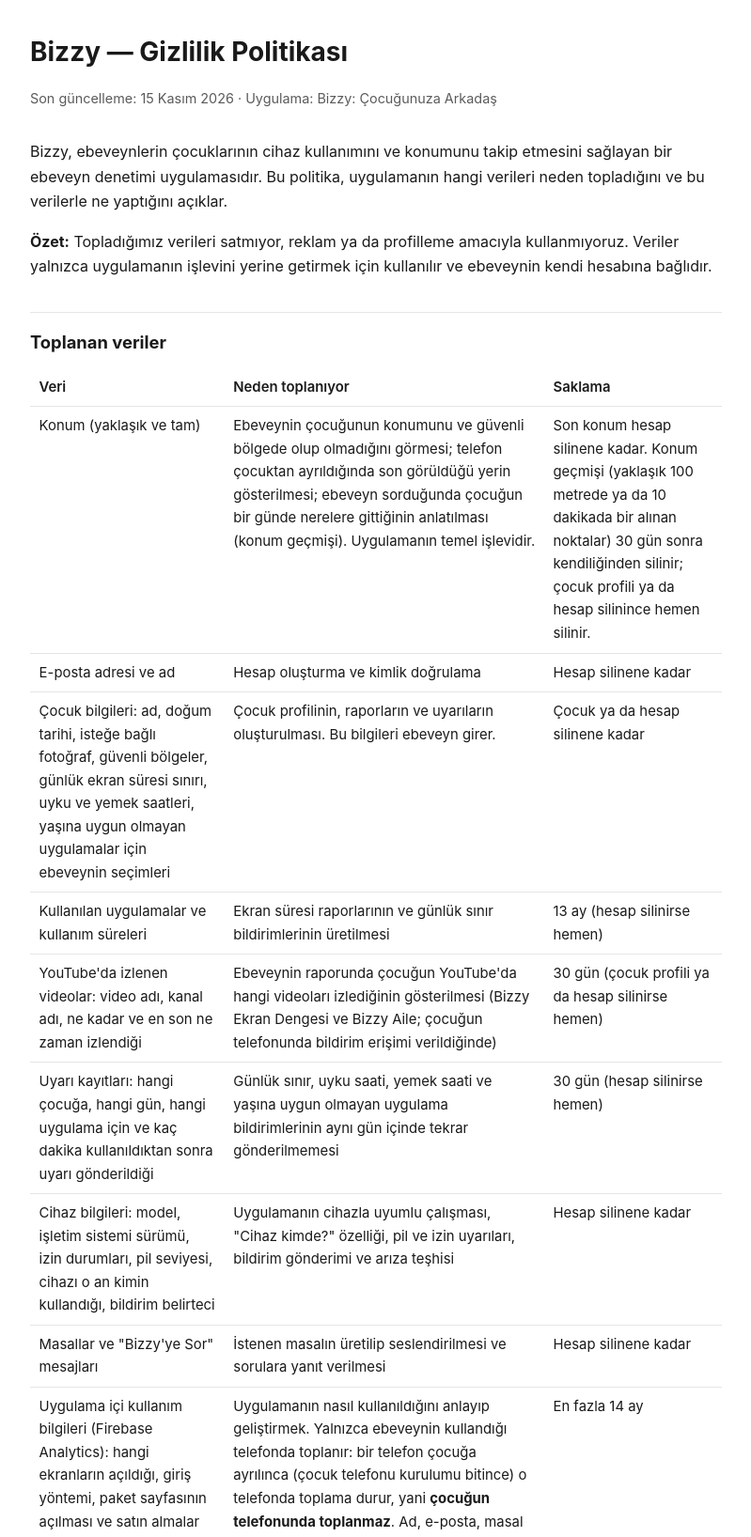
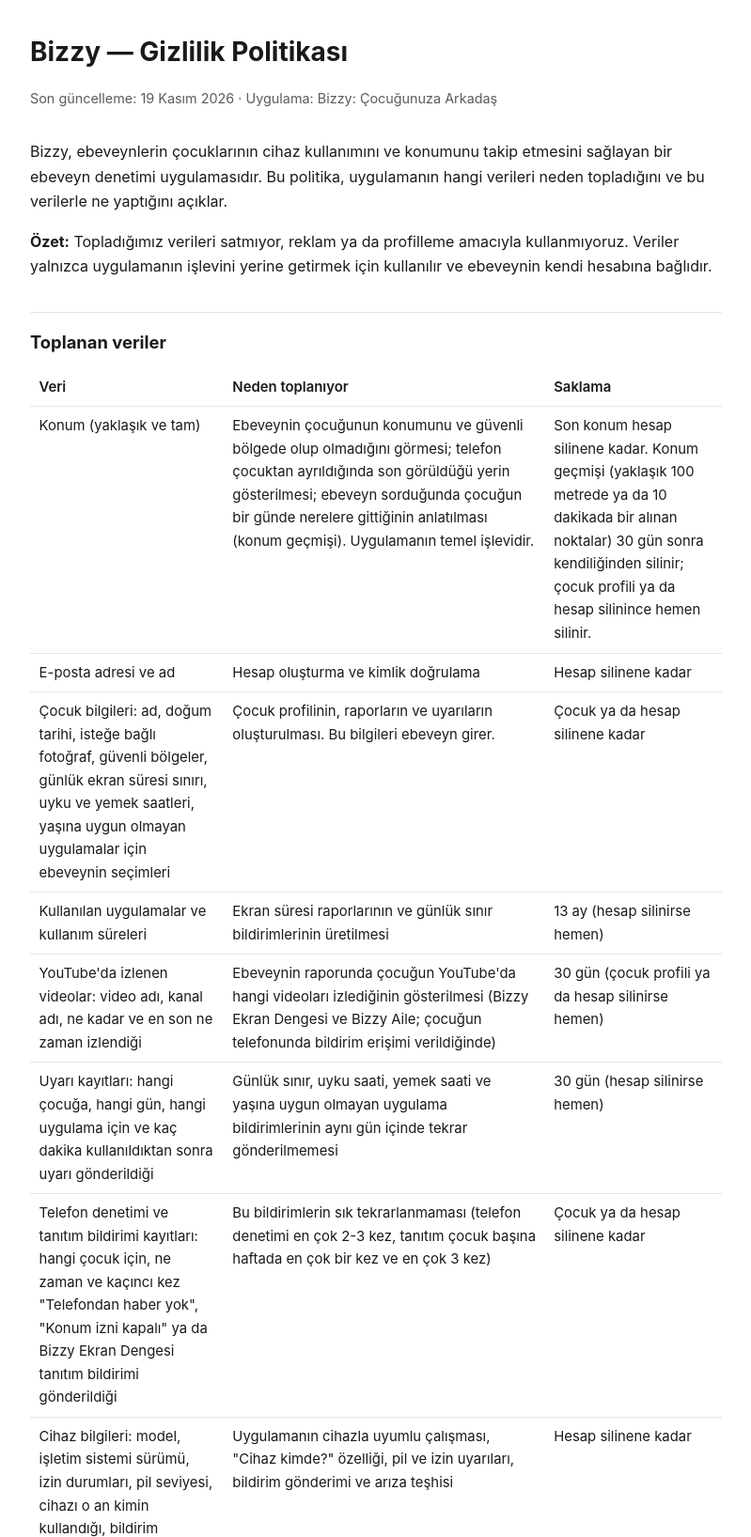
Before and after one commit to tunaes-bit/bizzy-legal, a plain HTML site: page gizlilik/index.html in a window 1280 px wide. Shown: the top 1636 px of the page at 94% size, without its empty margins (240-1039 px from the left). Drawn offline with Linux system fonts and the light colour scheme.

Commit message:
Gizlilik: telefon denetimi ve Ekran Dengesi tanıtım bildirimi kayıtları
Co-Authored-By: Claude Opus 5.5 <noreply@anthropic.com>

```diff
--- a/gizlilik/index.html
+++ b/gizlilik/index.html
@@ -34,7 +34,7 @@
 <main>
 
 <h1>Bizzy — Gizlilik Politikası</h1>
-<p class="ust">Son güncelleme: 15 Kasım 2026 · Uygulama: Bizzy: Çocuğunuza Arkadaş</p>
+<p class="ust">Son güncelleme: 19 Kasım 2026 · Uygulama: Bizzy: Çocuğunuza Arkadaş</p>
 
 <p>Bizzy, ebeveynlerin çocuklarının cihaz kullanımını ve konumunu takip etmesini
 sağlayan bir ebeveyn denetimi uygulamasıdır. Bu politika, uygulamanın hangi
@@ -88,6 +88,13 @@ kullanılır ve ebeveynin kendi hesabına bağlıdır.</p>
   <td>Günlük sınır, uyku saati, yemek saati ve yaşına uygun olmayan uygulama
       bildirimlerinin aynı gün içinde tekrar gönderilmemesi</td>
   <td>30 gün (hesap silinirse hemen)</td>
+</tr>
+<tr>
+  <td>Telefon denetimi ve tanıtım bildirimi kayıtları: hangi çocuk için, ne zaman ve kaçıncı kez "Telefondan haber
+      yok", "Konum izni kapalı" ya da Bizzy Ekran Dengesi tanıtım bildirimi gönderildiği</td>
+  <td>Bu bildirimlerin sık tekrarlanmaması (telefon denetimi en çok 2-3 kez, tanıtım çocuk başına haftada en çok bir kez
+      ve en çok 3 kez)</td>
+  <td>Çocuk ya da hesap silinene kadar</td>
 </tr>
 <tr>
   <td>Cihaz bilgileri: model, işletim sistemi sürümü, izin durumları, pil seviyesi,
@@ -291,7 +298,7 @@ bilgilendirme yapılır.</p>
 <hr style="border:none;border-top:1px solid var(--cizgi);margin:3rem 0 2rem">
 
 <h1 id="en">Bizzy — Privacy Policy</h1>
-<p class="ust">Last updated: 15 November 2026 · App: Bizzy</p>
+<p class="ust">Last updated: 19 November 2026 · App: Bizzy</p>
 
 <p>Bizzy is a parental control application that lets parents monitor their
 child's device usage and location. This policy explains what data the app
@@ -311,6 +318,7 @@ to the parent's own account.</p>
 <tr><td>Apps used and usage duration</td><td>Screen-time reports and daily limit notifications</td><td>13 months (immediately if the account is deleted)</td></tr>
 <tr><td>Videos watched on YouTube: video title, channel name, how long and when it was last watched</td><td>Showing in the parent's reports which videos the child watched on YouTube (Bizzy Screen Balance and Bizzy Family; when notification access is granted on the child's phone)</td><td>30 days (immediately if the child profile or the account is deleted)</td></tr>
 <tr><td>Alert records: which child, which day, which app and after how many minutes an alert was sent</td><td>Making sure daily limit, bedtime, meal time and age-inappropriate app alerts are not sent twice on the same day</td><td>30 days (immediately if the account is deleted)</td></tr>
+<tr><td>Phone check and promotional notification records: for which child, when and for which time a "No news from the phone", "Location permission is off" or Bizzy Screen Balance promotional notification was sent</td><td>Making sure these notifications are not repeated often (phone check at most 2-3 times, promotion at most once a week and at most 3 times per child)</td><td>Until the child or the account is deleted</td></tr>
 <tr><td>Device information: model, OS version, permission status, battery level, who is currently using the device, notification token</td><td>Compatibility, the "Who has the phone?" feature, battery and permission alerts, sending notifications, troubleshooting</td><td>Until account deletion</td></tr>
 <tr><td>Stories and "Ask Bizzy" messages</td><td>Generating and narrating requested stories and answering questions</td><td>Until account deletion</td></tr>
 <tr><td>In-app usage information (Firebase Analytics): which screens are opened, sign-in method, opening the plans
```
